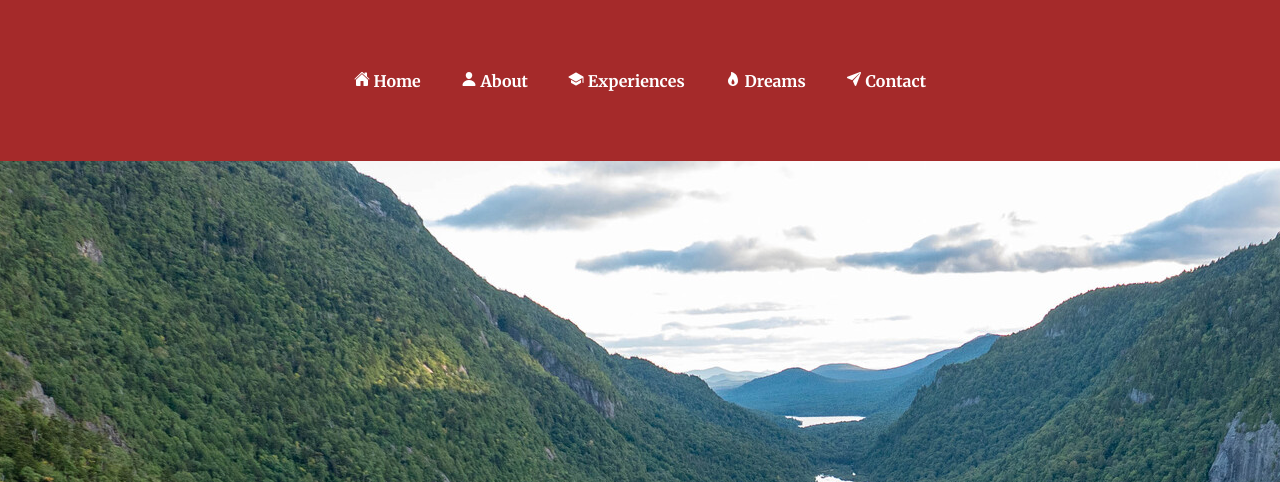
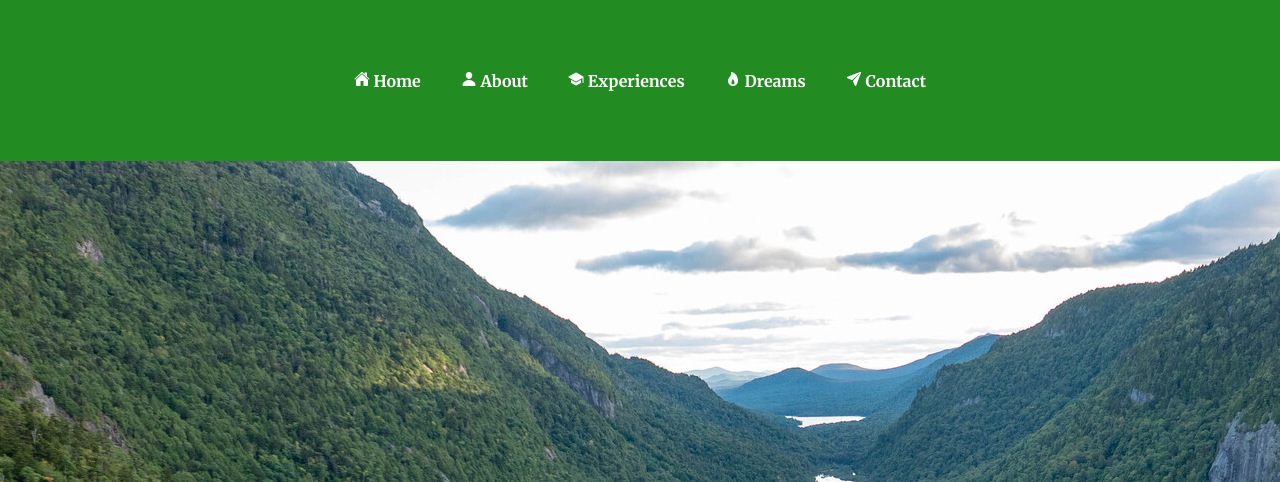
Before and after one commit to zephyrlarson/portfolio_1_submission, a plain HTML site: page index.html in a window 1280 px wide. Shown: the top 482 px of the page. Drawn offline with nearby package versions, Linux system fonts and the light colour scheme.

Commit message:
changed color of header

```diff
--- a/style.css
+++ b/style.css
@@ -50,7 +50,7 @@ nav {
 
     width: 100%;
     height: 10rem;
-    background-color: brown;
+    background-color: forestgreen;
 
     display: flex;
     flex-direction: row;
```
